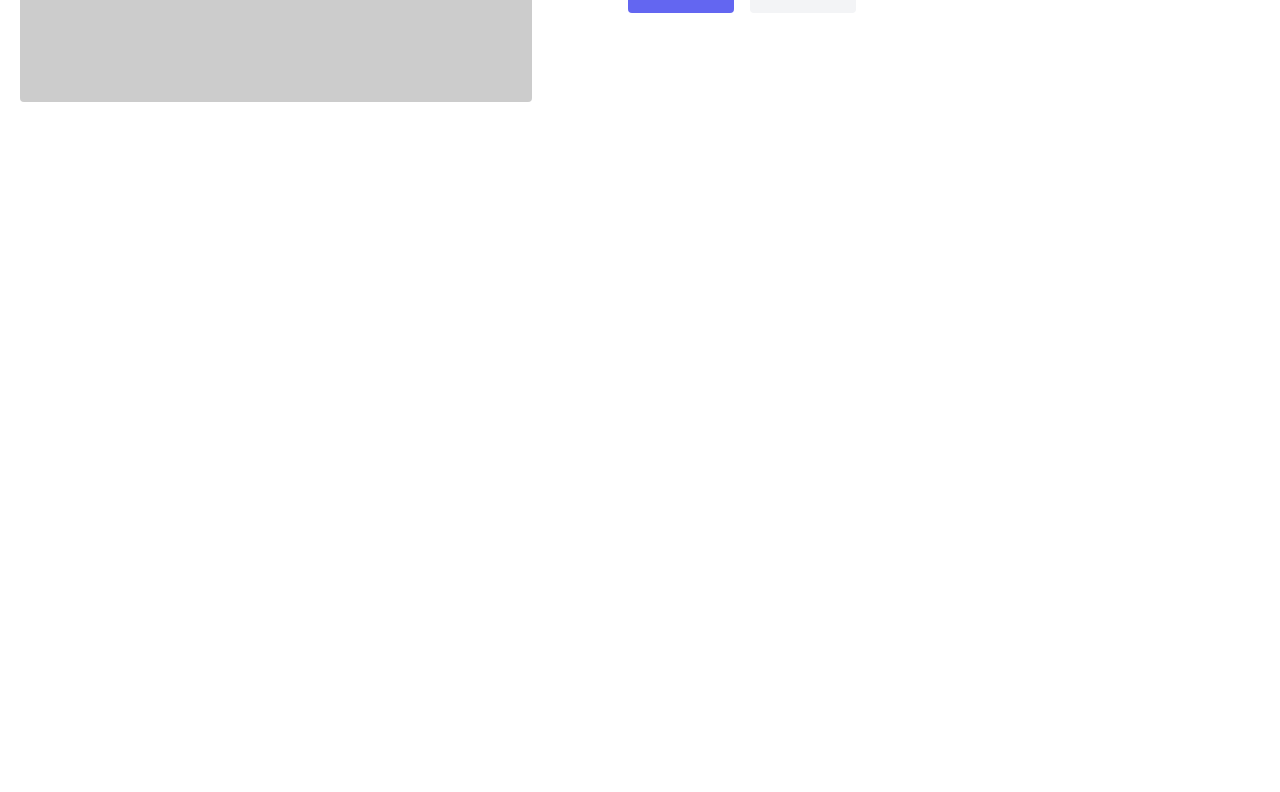
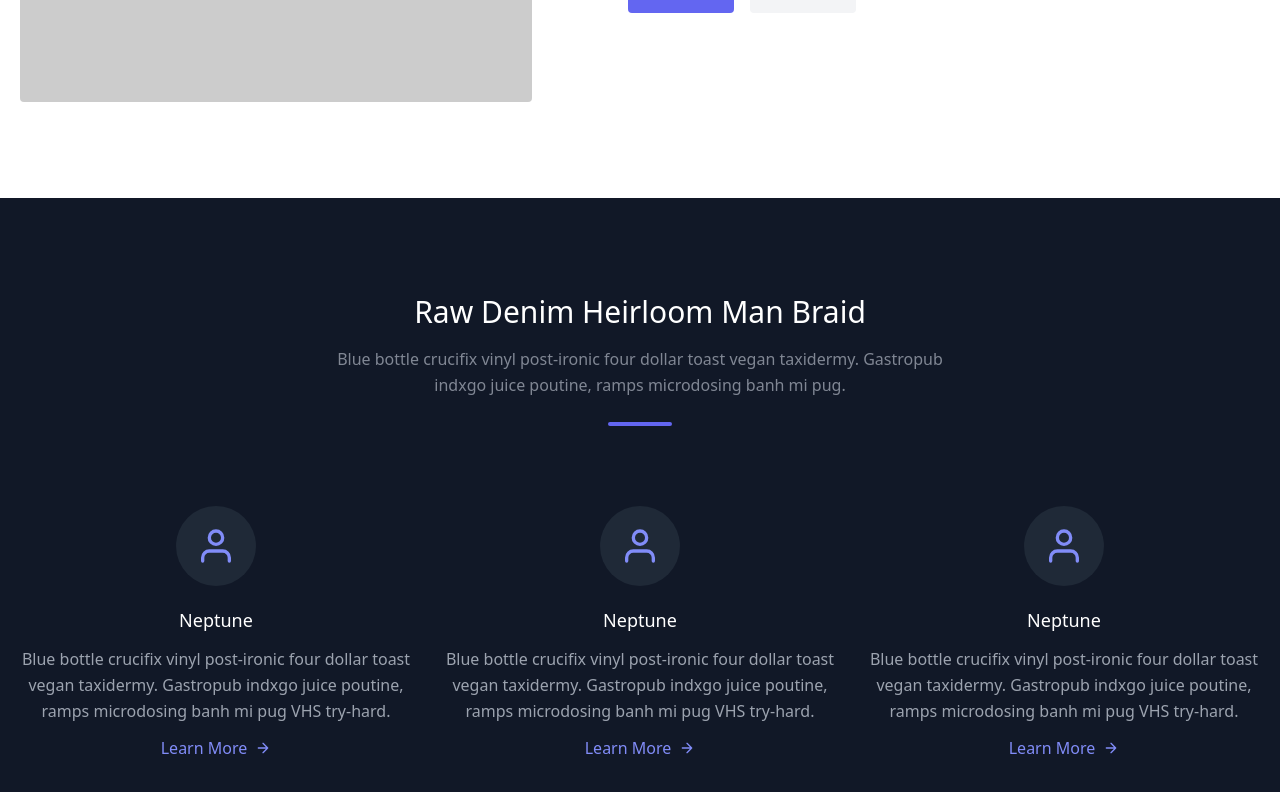
Before and after one commit to sams14/WeCare, a React (Create React App) app in the folder client/: page /home in a window 1280 px wide. Shown: the part 983-1775 px from the top of the page. Before the commit the page ends 1181 px from the top, so only its background shows below. Built offline with nearby package versions, Linux system fonts and the light colour scheme.

Commit message:
✨ feature section added

```diff
--- /dev/null
+++ b/client/src/components/Features/Features.js
@@ -0,0 +1,26 @@
+import FeaturesCard from "../FreaturesCard/FeaturesCard"
+
+const features = () => {
+    return (
+        <>
+            <section class="text-gray-400 bg-gray-900 body-font">
+                <div class="container px-5 py-24 mx-auto">
+                    <div class="text-center mb-20">
+                        <h1 class="sm:text-3xl text-2xl font-medium title-font text-white mb-4">Raw Denim Heirloom Man Braid</h1>
+                        <p class="text-base leading-relaxed xl:w-2/4 lg:w-3/4 mx-auto text-gray-400 text-opacity-80">Blue bottle crucifix vinyl post-ironic four dollar toast vegan taxidermy. Gastropub indxgo juice poutine, ramps microdosing banh mi pug.</p>
+                        <div class="flex mt-6 justify-center">
+                            <div class="w-16 h-1 rounded-full bg-indigo-500 inline-flex"></div>
+                        </div>
+                    </div>
+                    <div class="flex flex-wrap sm:-m-4 -mx-4 -mb-10 -mt-4 md:space-y-0 space-y-6">
+                        <FeaturesCard />
+                        <FeaturesCard />
+                        <FeaturesCard />
+                    </div>
+                </div>
+            </section>
+        </>
+    )
+}
+
+export default features
--- /dev/null
+++ b/client/src/components/FreaturesCard/FeaturesCard.js
@@ -0,0 +1,27 @@
+import React from 'react'
+
+const FeaturesCard = () => {
+    return (
+        <>
+            <div class="p-4 md:w-1/3 flex flex-col text-center items-center">
+                <div class="w-20 h-20 inline-flex items-center justify-center rounded-full bg-gray-800 text-indigo-400 mb-5 flex-shrink-0">
+                    <svg fill="none" stroke="currentColor" stroke-linecap="round" stroke-linejoin="round" stroke-width="2" class="w-10 h-10" viewBox="0 0 24 24">
+                        <path d="M20 21v-2a4 4 0 00-4-4H8a4 4 0 00-4 4v2"></path>
+                        <circle cx="12" cy="7" r="4"></circle>
+                    </svg>
+                </div>
+                <div class="flex-grow">
+                    <h2 class="text-white text-lg title-font font-medium mb-3">Neptune</h2>
+                    <p class="leading-relaxed text-base">Blue bottle crucifix vinyl post-ironic four dollar toast vegan taxidermy. Gastropub indxgo juice poutine, ramps microdosing banh mi pug VHS try-hard.</p>
+                    <a class="mt-3 text-indigo-400 inline-flex items-center">Learn More
+                        <svg fill="none" stroke="currentColor" stroke-linecap="round" stroke-linejoin="round" stroke-width="2" class="w-4 h-4 ml-2" viewBox="0 0 24 24">
+                            <path d="M5 12h14M12 5l7 7-7 7"></path>
+                        </svg>
+                    </a>
+                </div>
+            </div>
+        </>
+    )
+}
+
+export default FeaturesCard
--- a/client/src/pages/Home.js
+++ b/client/src/pages/Home.js
@@ -1,12 +1,14 @@
 import React from 'react'
 import HeroDescription from '../components/HeroSection/HeroDescription';
 import Hero from '../components/HeroSection/Hero';
+import Features from '../components/Features/Features';
 
 const Home = () => {
     return (
         <div>
             <Hero />
             <HeroDescription />
+            <Features />
         </div>
     )
 }
```
Also changed, not shown: client/craco.config.js (indentation only), client/package.json (indentation only), client/src/components/Navbar/Navigationbar.js (indentation only), client/tailwind.config.js (indentation only), 1 other file (tests, documents, lock files or other folders).
